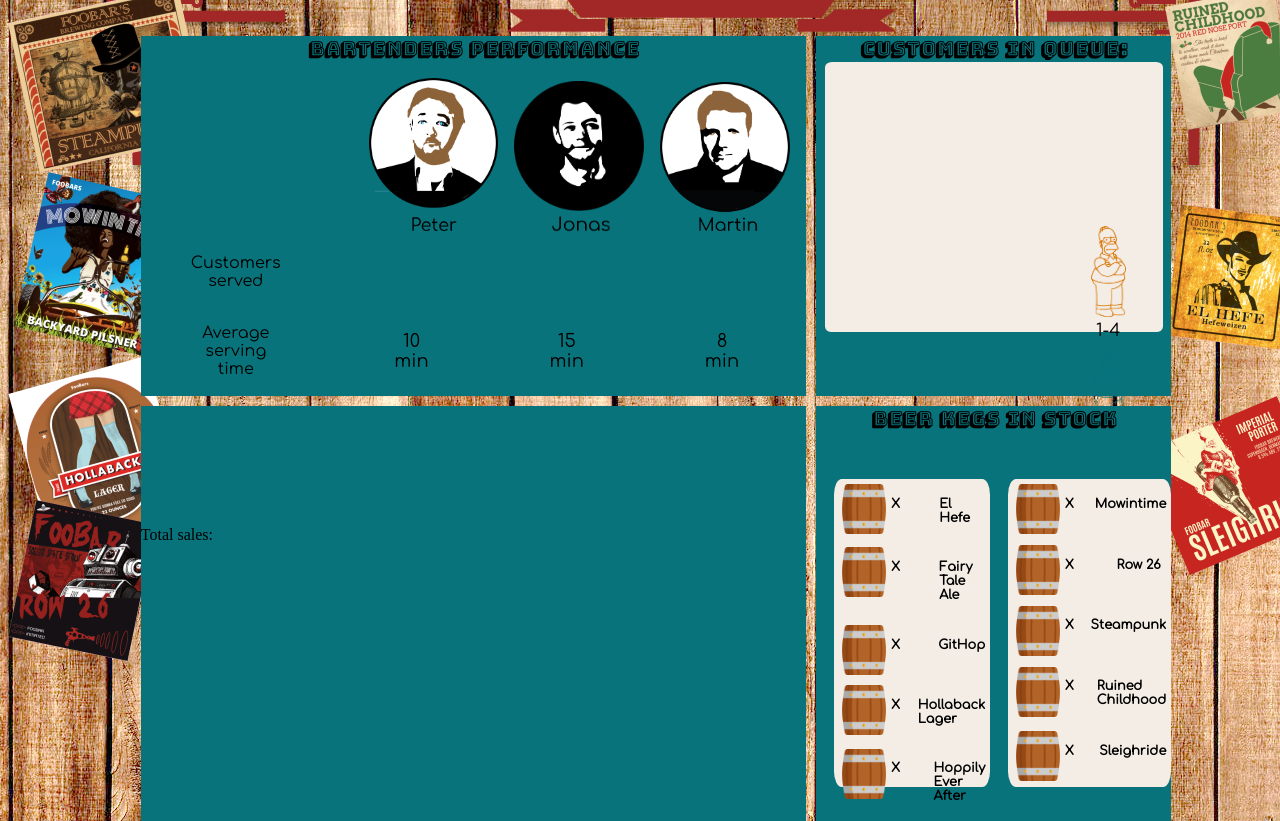
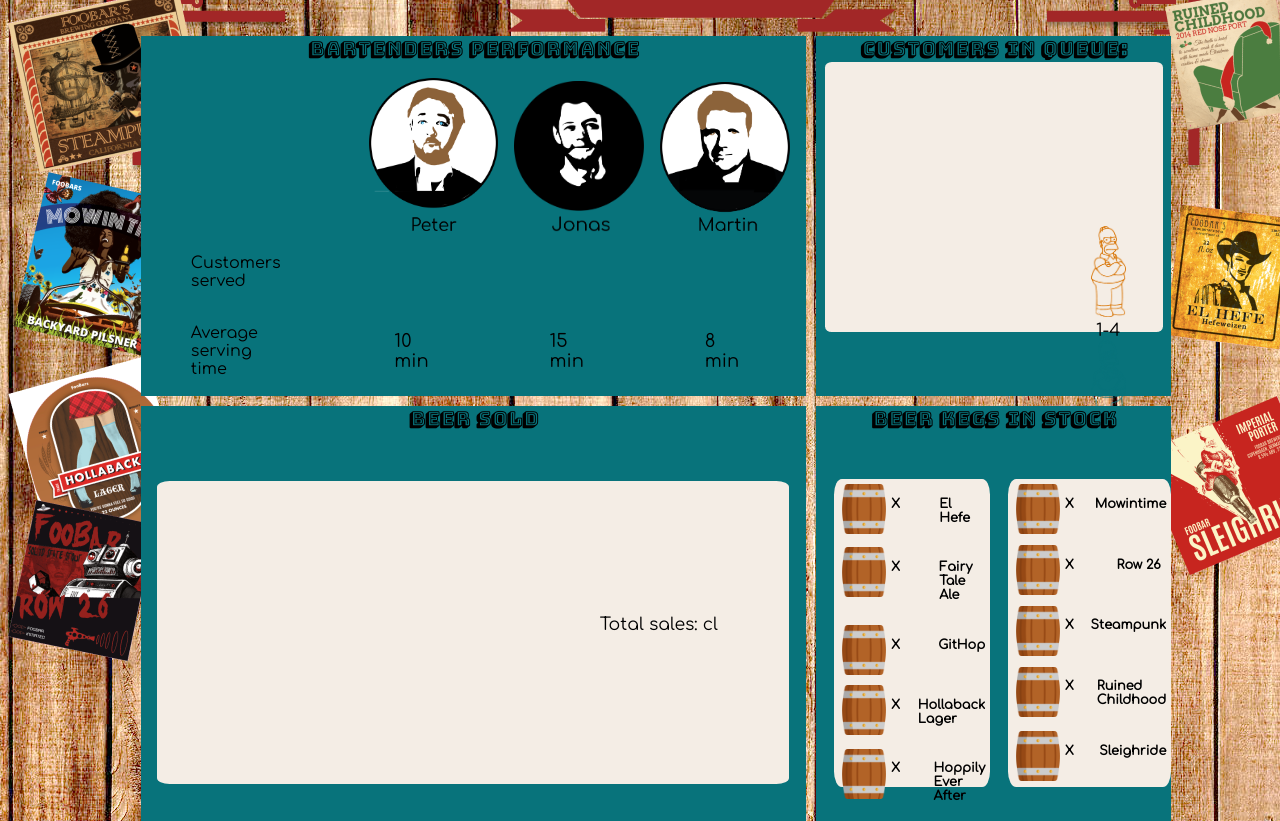
Before and after one commit to RytisDr/FooBar, a plain HTML site: page index.html in a window 1280 px wide. Shown: the part 44-865 px from the top of the page. Drawn offline with nearby package versions, Linux system fonts and the light colour scheme; a script that the page names is missing.

Commit message:
Applies styling to Top beers chart

```diff
--- a/index.html
+++ b/index.html
@@ -76,9 +76,10 @@
             </article>
         </section>
         <section id="sold">
+            <h2 class="h1">Beer Sold</h2>
             <article>
                 <canvas id="topBeerChart" height="100"></canvas>
-                <p>Total sales: <span></span></p>
+                <p>Total sales: <span></span>cl</p>
             </article>
         </section>
         <section id="stock">
--- a/main.js
+++ b/main.js
@@ -108,7 +108,7 @@ function createSalesChart(taps) {
           label: "Beer Sales in cl",
           data: [0, 0, 0, 0, 0, 0, 0],
           backgroundColor: [
-            "#08737B",
+            "#338538",
             "#A22727",
             "#A97546",
             "#CDD29E",
--- a/style.css
+++ b/style.css
@@ -139,7 +139,6 @@ td {
   padding: 1em 3.6em 1em 3em;
   font-family: "Comfortaa", cursive;
   font-size: 18px;
-  text-align: center;
 }
 
 .kegs {
@@ -195,6 +194,23 @@ h3 {
   grid-column: 2;
   grid-row: 2;
 }
+
+/* Beer Sales Chart */
 #topBeerChart {
   margin: auto;
 }
+#sold article {
+  width: 95%;
+  height: 73%;
+  background-color: #f4ede5;
+  position: absolute;
+  left: 2.5%;
+  top: 75px;
+  border-radius: 2%;
+}
+#sold p {
+  margin-left: 70%;
+  margin-top: 30px;
+  font-size: 13pt;
+  font-family: "Comfortaa", cursive;
+}
```
